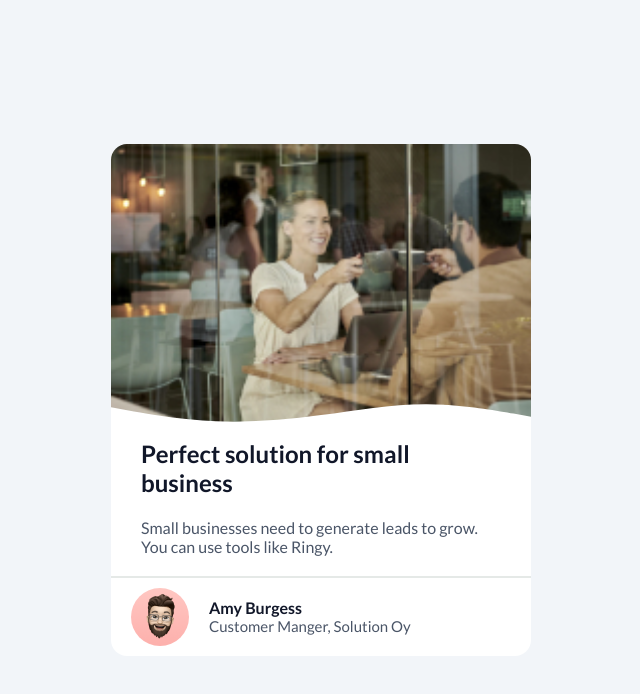
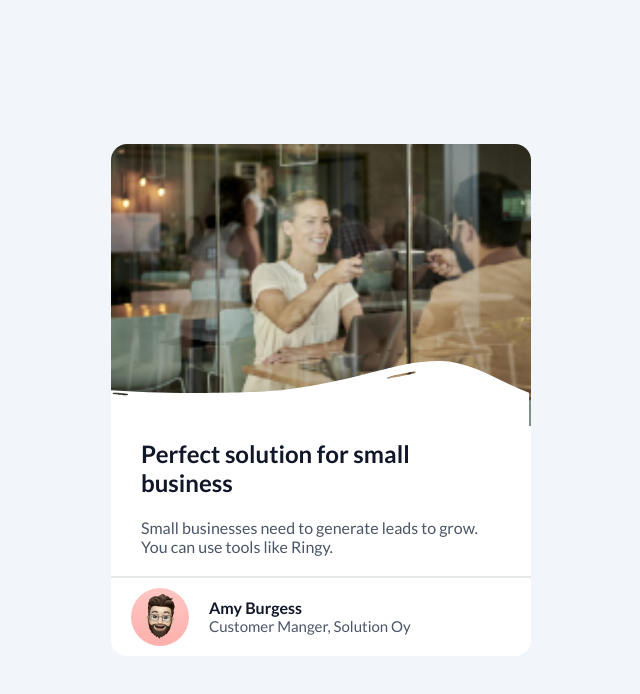
Before and after one commit to othniel41/business-block, a plain HTML site: page index.html in a window 1280 px wide. Shown: the whole page, without its empty margins (319-959 px from the left). Drawn offline with Linux system fonts and the light colour scheme.

Commit message:
modification svg image

```diff
--- a/index.html
+++ b/index.html
@@ -12,10 +12,7 @@
   <div class="container">
     <div class="header">
       <img class="photo-hero" src="resources/hero-image.jpg" alt="Business log">
-
-      <svg class="wave" xmlns="http://www.w3.org/2000/svg" viewBox="0 0 1440 120" preserveAspectRatio="none">
-        <path d="M0,32L60,42.7C120,53,240,75,360,80C480,85,600,75,720,58.7C840,43,960,21,1080,21.3C1200,21,1320,43,1380,53.3L1440,64L1440,120L1380,120C1320,120,1200,120,1080,120C960,120,840,120,720,120C600,120,480,120,360,120C240,120,120,120,60,120L0,120Z" fill="#ffffff"></path>
-      </svg>
+      <img class="wave" src="resources/white-overlay.svg" alt="svg">
     </div>
     <div class="body">
       <h2 class="body-title">Perfect solution for small business</h2>
--- a/style.css
+++ b/style.css
@@ -37,7 +37,8 @@ body {
 
 .wave {
     position: absolute;
-    bottom: -4px;
+    bottom: 0;
+    right: 0;
     left: 0;
     fill: #FFFFFF;
 }
```
